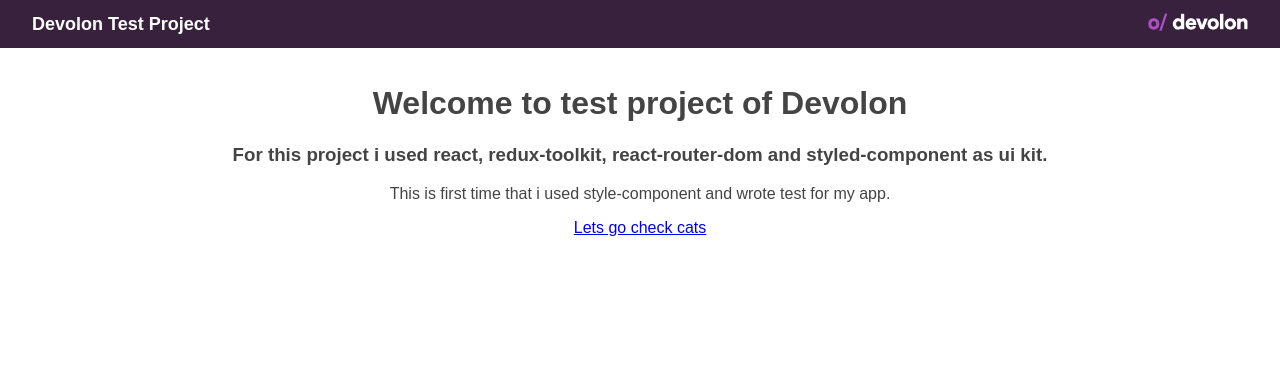
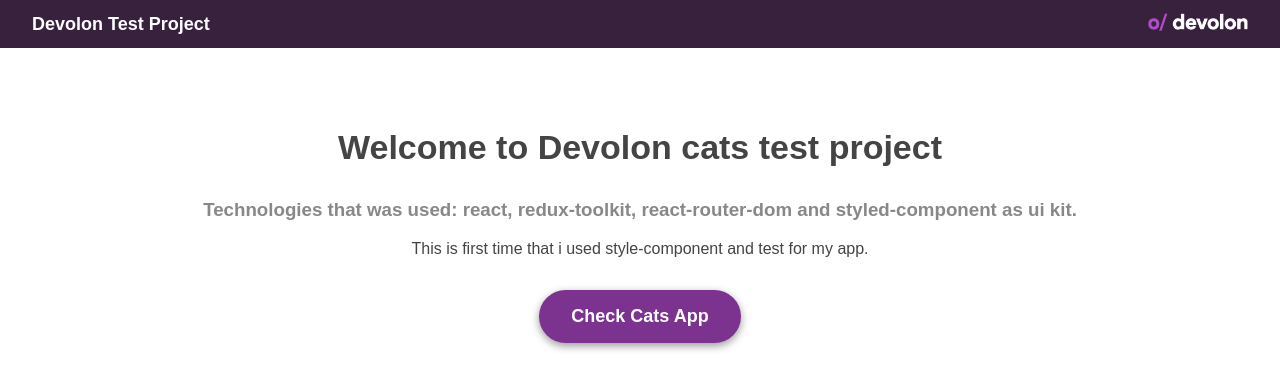
Before and after one commit to mmehdinasiri/devolon, a React (Create React App) app: page / in a window 1280 px wide. Shown: the top 390 px of the page. Built offline with nearby package versions, Linux system fonts and the light colour scheme.

Commit message:
add home page

```diff
--- /dev/null
+++ b/src/components/Intro/Intro.element.tsx
@@ -0,0 +1,26 @@
+import { Link } from "react-router-dom";
+import styled from "styled-components";
+
+export const H1 = styled.h1`
+  margin: 4rem 0 2rem;
+  font-size: 34px;
+`;
+export const Hint = styled.h3`
+  color: ${({ theme }) => theme.color.textLight};
+`;
+export const StyledLink = styled(Link)`
+  text-decoration: none;
+  font-size: ${({ theme }) => theme.fontSizes.xl}px;
+  font-weight: bold;
+  color: white;
+  padding: 1rem 2rem;
+  display: inline-block;
+  margin-top: 1rem;
+  border-radius: 2rem;
+  transition: all 100ms ease-in-out;
+  background-color: ${({ theme }) => theme.color.primaryDark};
+  box-shadow: 0 3px 8px 0 rgb(0 0 0 / 40%);
+  &:hover {
+    background-color: ${({ theme }) => theme.color.primary};
+  }
+`;
--- /dev/null
+++ b/src/components/Intro/Intro.tsx
@@ -0,0 +1,18 @@
+import { FC } from "react";
+import { H1, Hint, StyledLink } from "./Intro.element";
+
+const Intro: FC = () => {
+  return (
+    <>
+      <H1>Welcome to Devolon cats test project</H1>
+      <Hint>
+        Technologies that was used: react, redux-toolkit, react-router-dom and
+        styled-component as ui kit.
+      </Hint>
+      <p>This is first time that i used style-component and test for my app.</p>
+      <StyledLink to="/cats">Check Cats App</StyledLink>
+    </>
+  );
+};
+
+export default Intro;
--- a/src/components/index.ts
+++ b/src/components/index.ts
@@ -5,3 +5,4 @@ export { default as CatList } from "./CatList/CatList";
 export { default as CatCard } from "./CatCard/CatCard";
 export { default as Image } from "./Image/Image";
 export { default as Button } from "./Button/Button";
+export { default as Intro } from "./Intro/Intro";
--- a/src/view/Cats.tsx
+++ b/src/view/Cats.tsx
@@ -9,7 +9,7 @@ import { reset } from "src/store/reducer/cats.reducer";
 
 const Cats: FC = () => {
   const dispatch = useAppDispatch();
-  const categories = useSelector((state: RootState) => state.categories);
+  const categoriesStore = useSelector((state: RootState) => state.categories);
 
   useEffect(() => {
     dispatch(getCategories());
@@ -19,10 +19,8 @@ const Cats: FC = () => {
   }, []);
 
   useDidMountEffect(() => {
-    if (categories.categories[0]?.id) {
-      dispatch(getCats({ category: categories.categories[0].id, page: 0 }));
-    }
-  }, [categories.categories]);
+    dispatch(getCats({ category: categoriesStore.categories[0].id, page: 0 }));
+  }, [categoriesStore.categories]);
   return (
     <Layout hasSidebar>
       <CatList />
--- a/src/view/Home.tsx
+++ b/src/view/Home.tsx
@@ -1,20 +1,10 @@
 import { FC } from "react";
-import { Link } from "react-router-dom";
-import { Layout } from "src/components";
+import { Layout, Intro } from "src/components";
 
 const Home: FC = () => {
   return (
     <Layout>
-      <h1>Welcome to test project of Devolon</h1>
-      <h3>
-        For this project i used react, redux-toolkit, react-router-dom and
-        styled-component as ui kit.
-      </h3>
-      <p>
-        This is first time that i used style-component and wrote test for my
-        app.
-      </p>
-      <Link to="/cats">Lets go check cats</Link>
+      <Intro />
     </Layout>
   );
 };
```
